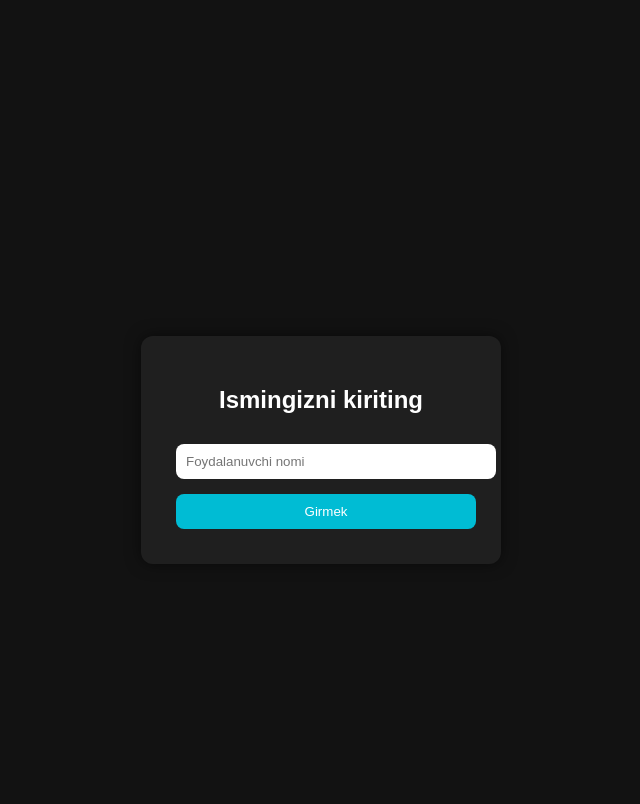
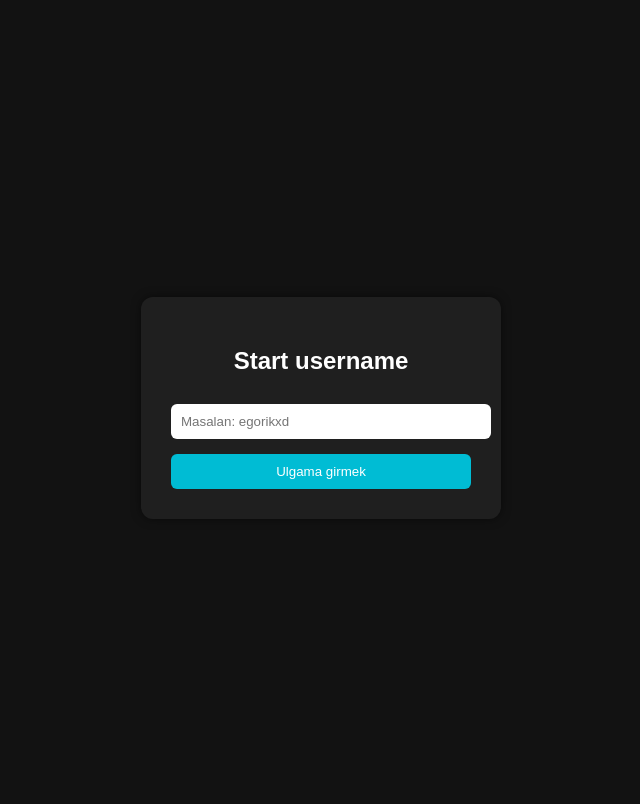
Before and after one commit to egorik078/referral_system, a PHP site: page / in a window 1280 px wide. Shown: the top 804 px of the page, without its empty margins (319-959 px from the left). After the commit the page ends 519 px from the top, so only its background shows below. Run offline with PHP 8.4, Linux system fonts and the light colour scheme.

Commit message:
Update index.php

```diff
--- a/index.php
+++ b/index.php
@@ -1,40 +1,62 @@
 <?php
 session_start();
-require_once(__DIR__ . '/db.php'); // Fayl mavjudligiga 100% kafolat
+require_once(__DIR__ . '/db.php');
 
-// === 1. REFERAL LINK bo‘lsa ===
+// === 1. REFERAL LINK BILAN KIRGAN FOYDALANUVCHI ===
 if (isset($_GET['ref'])) {
-    $_SESSION['ref'] = $_GET['ref'];
+    $ref = trim($_GET['ref']);
+
+    // Faqat bir marta ref +1 bo'lishi uchun COOKIE tekshiramiz
+    if (!isset($_COOKIE['ref_given_' . $ref])) {
+        try {
+            // Foydalanuvchi mavjudligini tekshirish
+            $stmt = $conn->prepare("SELECT * FROM users WHERE username = ?");
+            $stmt->execute([$ref]);
+            $exists = $stmt->fetch();
+
+            if (!$exists) {
+                // Yangi foydalanuvchi yaratamiz, o'zi referer bo'ladi
+                $insert = $conn->prepare("INSERT INTO users (username, referer) VALUES (?, ?)");
+                $insert->execute([$ref, $ref]);
+            }
+
+            // COOKIE yozamiz (30 kun saqlanadi)
+            setcookie('ref_given_' . $ref, '1', time() + (86400 * 30), "/");
+
+        } catch (PDOException $e) {
+            // Xato bo'lsa, xatolikni chiqaramiz
+            die("Xatolik: " . $e->getMessage());
+        }
+    }
+
+    // Har holda kanalga yo'naltiramiz
     header("Location: https://tmstart.me/sevengaming");
     exit;
 }
 
-// === 2. FORM YUBORILGAN BO‘LSA ===
+// === 2. FORM YUBORILGAN HOLAT ===
 $msg = "";
 if ($_SERVER["REQUEST_METHOD"] === "POST") {
     $username = trim($_POST['username']);
     if ($username === "") {
-        $msg = "Iltimos, foydalanuvchi nomini kiriting!";
+        $msg = "Start username girizmeli.";
     } else {
         try {
-            // Mavjud foydalanuvchini tekshiramiz
+            // Foydalanuvchi mavjudligini tekshiramiz
             $stmt = $conn->prepare("SELECT * FROM users WHERE username = ?");
             $stmt->execute([$username]);
             $user = $stmt->fetch();
 
             if (!$user) {
-                // Yangi foydalanuvchini yaratamiz
-                $referer = $_SESSION['ref'] ?? null;
-                $insert = $conn->prepare("INSERT INTO users (username, referer) VALUES (?, ?)");
-                $insert->execute([$username, $referer]);
+                $insert = $conn->prepare("INSERT INTO users (username) VALUES (?)");
+                $insert->execute([$username]);
             }
 
-            // Kirish holatini eslab qolamiz
             $_SESSION['user'] = $username;
             header("Location: dashboard.php");
             exit;
         } catch (PDOException $e) {
-            $msg = "Bazaga ulanishda xatolik: " . $e->getMessage();
+            $msg = "Xatolik: " . $e->getMessage();
         }
     }
 }
@@ -43,39 +65,41 @@ if ($_SERVER["REQUEST_METHOD"] === "POST") {
 <!DOCTYPE html>
 <html>
 <head>
-    <title>Referal Tizim</title>
-    <link rel="stylesheet" href="style.css">
+    <title>SevenGaming bonus</title>
     <style>
         body {
             background-color: #121212;
-            color: #ffffff;
+            color: #fff;
             font-family: sans-serif;
             display: flex;
             justify-content: center;
             align-items: center;
             height: 100vh;
         }
-        .container {
-            background-color: #1f1f1f;
+        .box {
+            background: #1f1f1f;
             padding: 30px;
             border-radius: 12px;
-            box-shadow: 0 0 15px rgba(0,0,0,0.5);
             width: 300px;
+            box-shadow: 0 0 10px rgba(0,0,0,0.5);
+            text-align: center;
         }
-        input, button {
+        input {
+            width: 100%;
             padding: 10px;
             margin-top: 10px;
-            width: 100%;
-            border-radius: 8px;
+            border-radius: 6px;
             border: none;
         }
         button {
+            margin-top: 15px;
+            width: 100%;
+            padding: 10px;
             background-color: #00bcd4;
             color: white;
+            border: none;
+            border-radius: 6px;
             cursor: pointer;
-        }
-        button:hover {
-            background-color: #0097a7;
         }
         p {
             margin-top: 10px;
@@ -84,11 +108,11 @@ if ($_SERVER["REQUEST_METHOD"] === "POST") {
     </style>
 </head>
 <body>
-<div class="container">
-    <h2>Ismingizni kiriting</h2>
+<div class="box">
+    <h2>Start username</h2>
     <form method="POST">
-        <input type="text" name="username" placeholder="Foydalanuvchi nomi" required><br>
-        <button type="submit">Girmek</button>
+        <input type="text" name="username" placeholder="Masalan: egorikxd" required>
+        <button type="submit">Ulgama girmek</button>
     </form>
     <?php if ($msg): ?>
         <p><?= htmlspecialchars($msg) ?></p>
```
